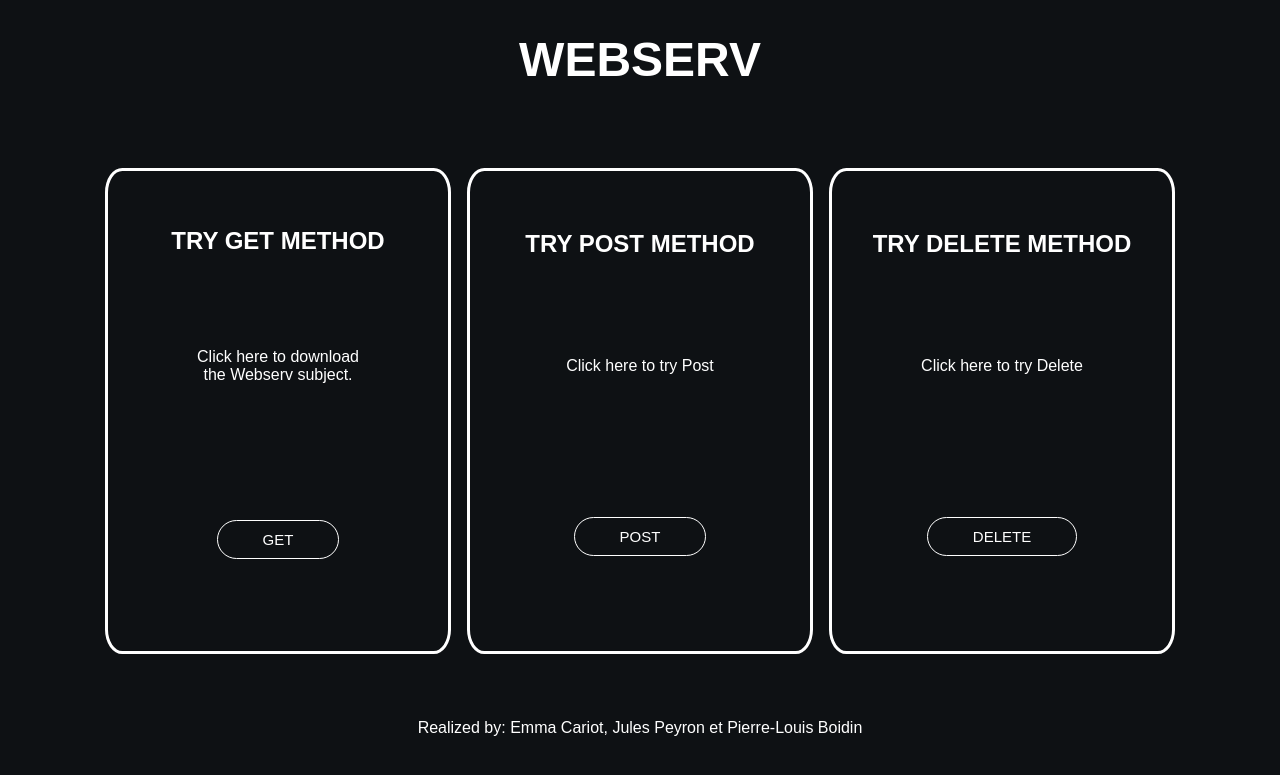
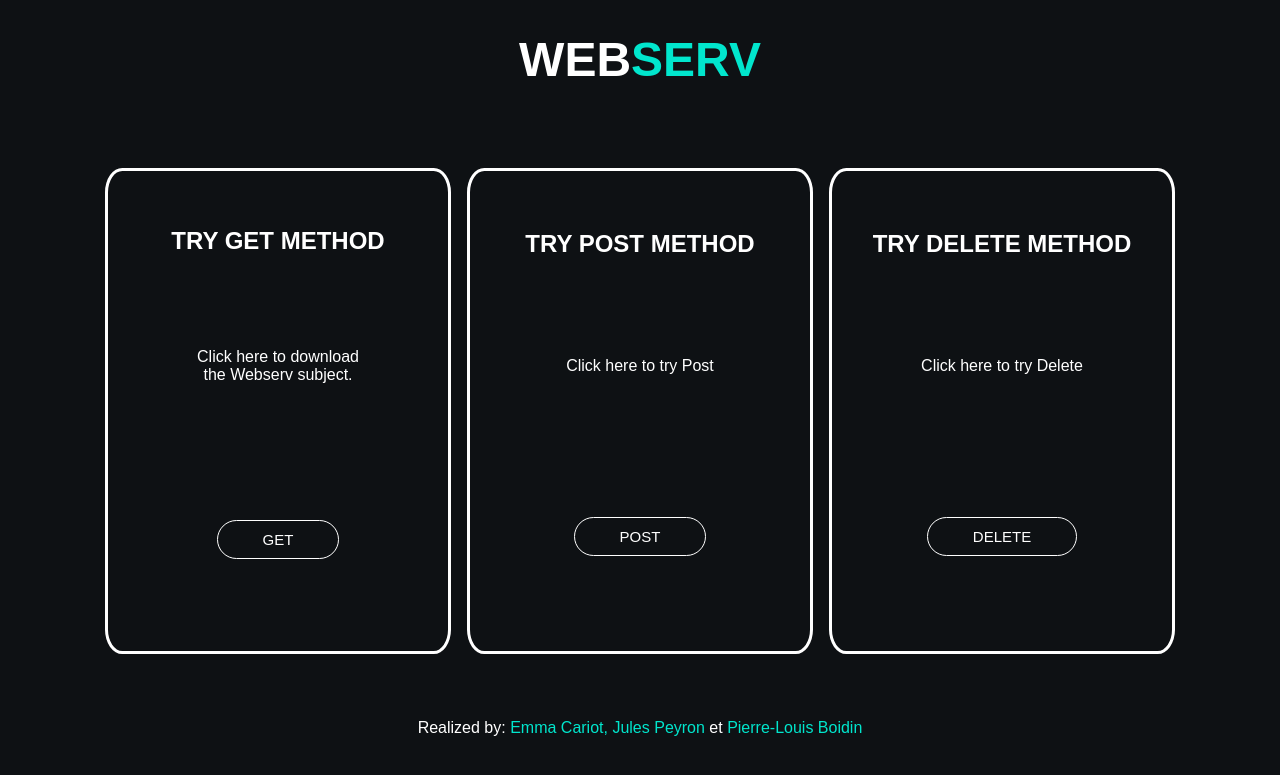
Before and after one commit to ItsMeJules/webserv, a PHP site: page / in a window 1280 px wide. Shown: the top 775 px of the page. Run offline with PHP 8.4, Linux system fonts and the light colour scheme.

Commit message:
update the index.html

```diff
--- a/www/server/index.css
+++ b/www/server/index.css
@@ -9,6 +9,10 @@ body {
 
 h1 {
     font-size: 6vmin;
+}
+
+h1 span {
+	color: #01e6cd;
 }
 
 div.container-button {
@@ -143,5 +147,5 @@ div.container-text {
 
 a {
 	text-decoration: none;
-	color: white
+	color: #01e6cd;
 }
--- a/www/server/index.html
+++ b/www/server/index.html
@@ -13,7 +13,7 @@
     </head>
     <body>
 		<header>
-			<h1>WEBSERV</h1>
+			<h1>WEB<span>SERV</span></h1>
 		</header>
 		<div class="container-button">
 			<div class="grid">
```
